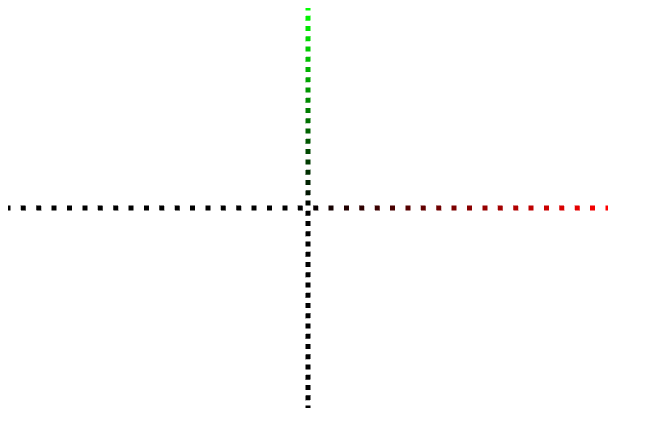
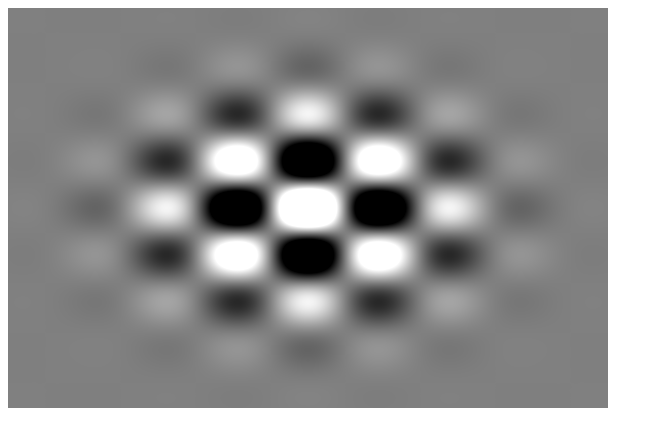
Before and after one commit to mvkma/waves, a website: page index.html in a window 1280 px wide. Shown: the whole page, without its empty margins (0-663 px from the left). Drawn offline with Linux system fonts and the light colour scheme.

Commit message:
Naive evaluation of Fourier sum

```diff
--- a/index.html
+++ b/index.html
@@ -5,6 +5,6 @@
   </head>
   <body>
     <canvas id="canvas" width="600" height="400"></canvas>
-    <script type="text/javascript" defer src="src/waves.js"></script>
+    <script type="module" src="src/waves.js"></script>
   </body>
 </html>
--- a/package.json
+++ b/package.json
@@ -1,4 +1,5 @@
 {
+    "type": "module",
     "name": "waves",
     "version": "1.0.0",
     "description": "",
--- /dev/null
+++ b/src/utils.js
@@ -0,0 +1,42 @@
+/**
+ * @param {!WebGLRenderingContext} gl
+ * @param {string} source
+ * @param {number} type
+ *
+ * @return {!WebGLShader}
+ */
+function compileShader(gl, source, type) {
+    var shader = gl.createShader(type);
+    gl.shaderSource(shader, source);
+
+    gl.compileShader(shader);
+    if (!gl.getShaderParameter(shader, gl.COMPILE_STATUS)) {
+        throw "Shader compilation error: " + gl.getShaderInfoLog(shader);
+    }
+
+    return shader;
+}
+
+/**
+ * @param {!WebGLRenderingContext} gl
+ * @param {!WebGLShader} vertexShader
+ * @param {!WebGLShader} fragmentShader
+ *
+ * @return {!WebGLProgram}
+ */
+function createProgram(gl, vertexShader, fragmentShader) {
+    var prog = gl.createProgram();
+
+    gl.attachShader(prog, vertexShader);
+    gl.attachShader(prog, fragmentShader);
+
+    gl.linkProgram(prog);
+
+    if (!gl.getProgramParameter(prog, gl.LINK_STATUS)) {
+        throw "Failed to create program: " + gl.getProgramInfoLog(prog);
+    }
+
+    return prog;
+}
+
+export { compileShader, createProgram };
--- a/src/waves.js
+++ b/src/waves.js
@@ -1,83 +1,91 @@
+import { compileShader, createProgram } from "./utils.js";
+
 const vs = `
 attribute vec4 position;
+varying vec4 xy;
 
 void main() {
   gl_Position = position;
   gl_PointSize = 5.0;
+  xy = position;
 }
 `;
 
 const fs = `
+#define PI 3.1415926538
+
 precision mediump float;
 
-uniform vec4 color;
+uniform sampler2D amplitudes;
+varying vec4 xy;
+
+float amp;
+vec2 k;
 
 void main() {
-  gl_FragColor = color;
+  float h = 0.0;
+  for (int i = 0; i < 32; i++) {
+    for (int j = 0; j < 32; j++) {
+      k = vec2(float(i) / (32.0 - 1.0) * 2.0 - 1.0, float(j) / (32.0 - 1.0) * 2.0 - 1.0);
+      amp = texture2D(amplitudes, k)[0];
+      h += amp * cos(8.0 * PI * dot(k, xy.xy));
+    }
+  }
+  h /= 32.0;
+  h *= 0.5;
+  h += 0.5;
+  // h = texture2D(amplitudes, vec2((xy.x + 1.0) * 0.5, (xy.y + 1.0) * 0.5))[0];
+  gl_FragColor = vec4(h, h, h, 1);
 }
 `;
 
-/**
- * @param {!WebGLRenderingContext} gl
- * @param {string} source
- * @param {number} type
- *
- * @return {!WebGLShader}
- */
-function compileShader(gl, source, type) {
-    var shader = gl.createShader(type);
-    gl.shaderSource(shader, source);
-
-    gl.compileShader(shader);
-    if (!gl.getShaderParameter(shader, gl.COMPILE_STATUS)) {
-        throw "Shader compilation error: " + gl.getShaderInfoLog(shader);
-    }
-
-    return shader;
-}
-
-/**
- * @param {!WebGLRenderingContext} gl
- * @param {!WebGLShader} vertexShader
- * @param {!WebGLShader} fragmentShader
- *
- * @return {!WebGLProgram}
- */
-function createProgram(gl, vertexShader, fragmentShader) {
-    var prog = gl.createProgram();
-
-    gl.attachShader(prog, vertexShader);
-    gl.attachShader(prog, fragmentShader);
-
-    gl.linkProgram(prog);
-
-    if (!gl.getProgramParameter(prog, gl.LINK_STATUS)) {
-        throw "Failed to create program: " + gl.getProgramInfoLog(prog);
-    }
-
-    return prog;
-}
-
 const main = function() {
-    const gl = document.querySelector("canvas").getContext("webgl");
+    const gl = document.querySelector("canvas").getContext("webgl2");
 
     const prog = createProgram(gl, compileShader(gl, vs, gl.VERTEX_SHADER), compileShader(gl, fs, gl.FRAGMENT_SHADER));
     const positionLoc = gl.getAttribLocation(prog, "position");
-    const colorLoc = gl.getUniformLocation(prog, "color");
 
     gl.useProgram(prog);
 
-    const N = 40;
-    for (let i = 0; i < N; i++) {
-        const u = i / (N - 1) * 2 - 1;
-        gl.vertexAttrib2f(positionLoc, u, 0);
-        gl.uniform4f(colorLoc, u, 0, 0, 1);
-        gl.drawArrays(gl.POINTS, 0, 1);
+    var positionBuffer = gl.createBuffer();
+    gl.bindBuffer(gl.ARRAY_BUFFER, positionBuffer);
+    gl.bufferData(
+        gl.ARRAY_BUFFER,
+        new Float32Array([
+            -1, -1,
+            +1, -1,
+            -1, +1,
+            -1, +1,
+            +1, -1,
+            +1, +1,
+        ]),
+        gl.STATIC_DRAW);
 
-        gl.vertexAttrib2f(positionLoc, 0, u);
-        gl.uniform4f(colorLoc, 0, u, 0, 1);
-        gl.drawArrays(gl.POINTS, 0, 1);
+    gl.enableVertexAttribArray(positionLoc);
+    gl.bindBuffer(gl.ARRAY_BUFFER, positionBuffer);
+    gl.vertexAttribPointer(positionBuffer, 2, gl.FLOAT, false, 0, 0);
+
+    const N = 32;
+    var amplitudes = new Float32Array({length: N * N});
+    for (let j = 0; j < N; j++) {
+        let y = j / (N - 1) * 2 - 1;
+        for (let i = 0; i < N; i++) {
+            let x = i / (N - 1) * 2 - 1;
+            amplitudes[j * N + i] = Math.exp(-(x * x + y * y) * 8);
+            // amplitudes[j * N + i] = 0.5 * (Math.cos(2 * (x * x + y * y) * 2 * Math.PI) + 1.0);
+        }
     }
+
+    var amplitudesBuffer = gl.createTexture();
+    gl.bindTexture(gl.TEXTURE_2D, amplitudesBuffer);
+    gl.texParameteri(gl.TEXTURE_2D, gl.TEXTURE_MIN_FILTER, gl.NEAREST);
+    gl.texParameteri(gl.TEXTURE_2D, gl.TEXTURE_MAG_FILTER, gl.NEAREST);
+    //gl.texParameteri(gl.TEXTURE_2D, gl.TEXTURE_WRAP_S, gl.CLAMP_TO_EDGE);
+    //gl.texParameteri(gl.TEXTURE_2D, gl.TEXTURE_WRAP_T, gl.CLAMP_TO_EDGE);
+    //gl.pixelStorei(gl.UNPACK_ALIGNMENT, 4);
+    gl.texImage2D(gl.TEXTURE_2D, 0, gl.R32F, N, N, 0, gl.RED, gl.FLOAT, amplitudes);
+
+    gl.drawArrays(gl.TRIANGLES, 0, 6);
 }
 
 window.onload = function(ev) {
```
